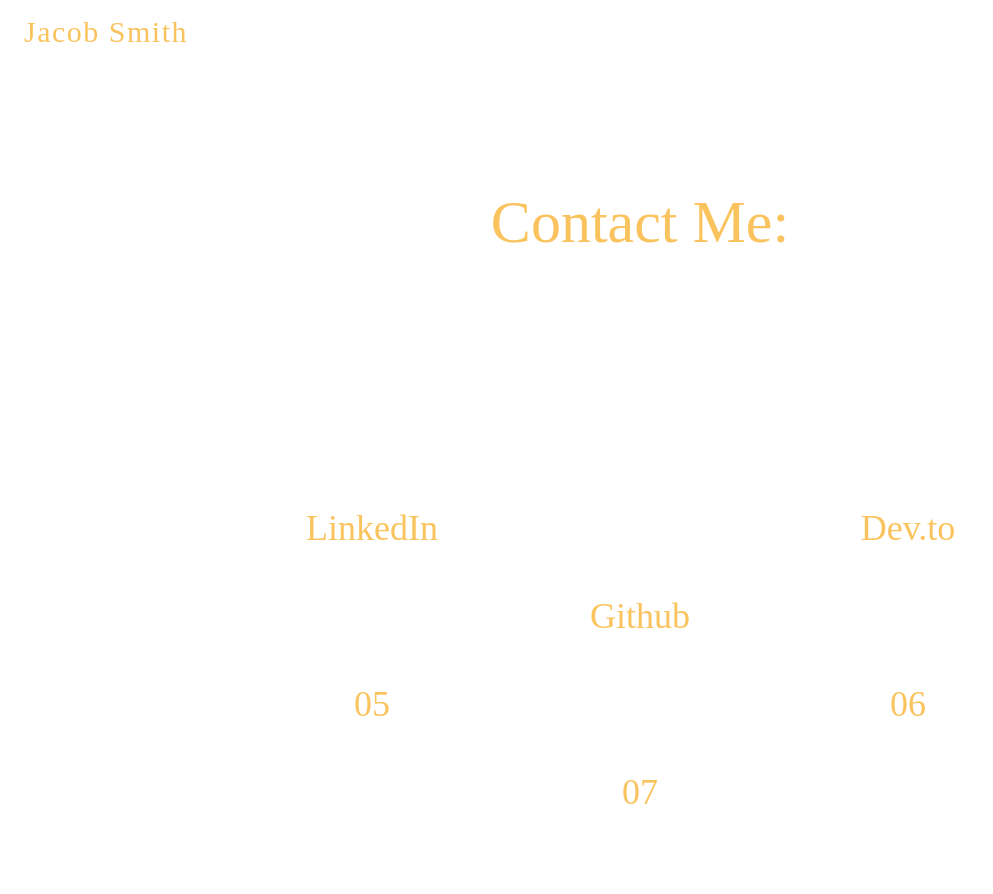
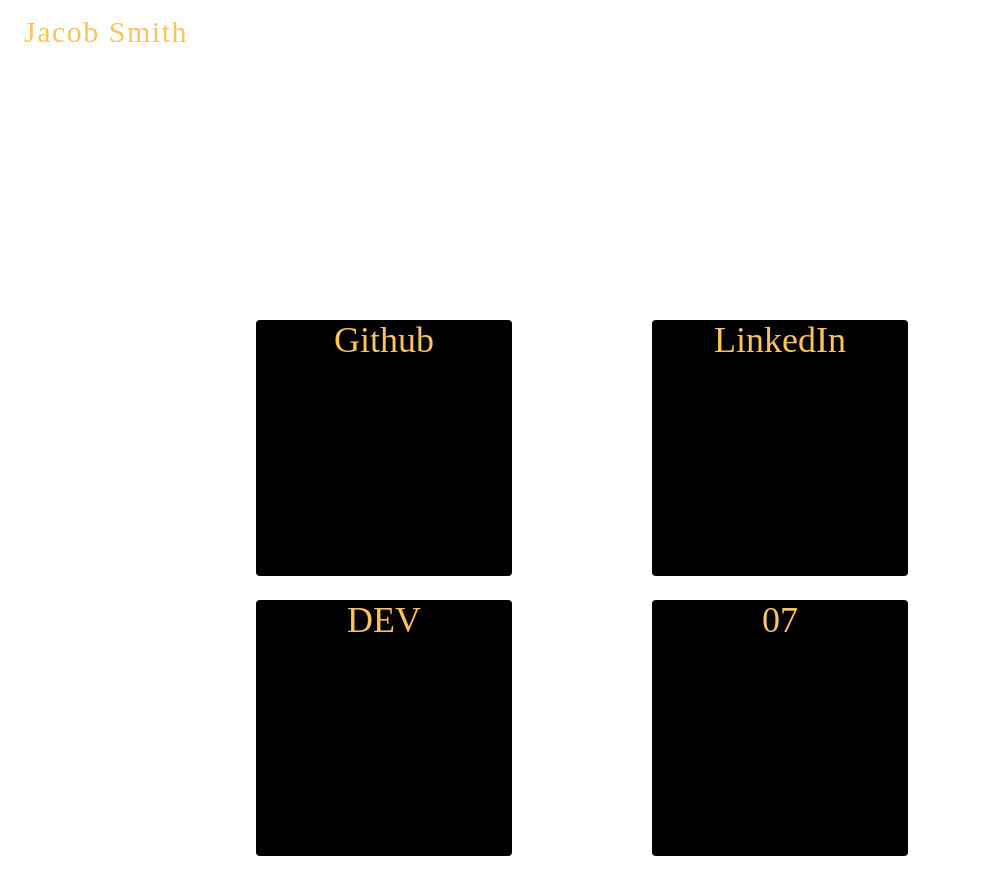
Before and after one commit to jacobsmith95/Personal-Website, a Next.js app in the folder personal-website/: page /contact in a window 1280 px wide. Shown: the top 894 px of the page, without its empty margins (0-993 px from the left). Built offline with nearby package versions, Linux system fonts and the light colour scheme; a web font is replaced by a local one.

Commit message:
continued contact page

```diff
--- a/personal-website/src/app/contact/page.tsx
+++ b/personal-website/src/app/contact/page.tsx
@@ -1,16 +1,11 @@
 export default function Home() {
   return (
     <div className="font-[Savate]">
-        <h1 className="text-6xl text-center pt-32">
-            Contact Me:
-        </h1>
-        <div className="grid grid-cols-2 gap-12 p-32 pt-64 text-center text-4xl justify-center">
-            <a target="_blank" href="https://www.linkedin.com/in/jacob-smith-53233279" className="" rel="noopener noreferrer">LinkedIn</a>
-            <a target="_blank" href="https://dev.to/jacobsmith95" className="" rel="noopener noreferrer">Dev.to</a>
-            <a target="_blank" href="https://github.com/jacobsmith95" className="col-span-2" rel="noopener noreferrer">Github</a>
-            <div className="">05</div>
-            <div className="">06</div>
-            <div className="col-span-2">07</div>
+        <div className="grid grid-cols-2 gap-6 m-64 text-center text-4xl justify-center">
+            <a target="_blank" href="https://github.com/jacobsmith95" className="size-64 bg-black rounded" rel="noopener noreferrer">Github</a>
+            <a target="_blank" href="https://www.linkedin.com/in/jacob-smith-53233279" className="size-64 bg-black rounded" rel="noopener noreferrer">LinkedIn</a>
+            <a target="_blank" href="https://dev.to/jacobsmith95" className="size-64 bg-black rounded" rel="noopener noreferrer">DEV</a>
+            <div className="size-64 bg-black rounded">07</div>
         </div>
     </div>
   );
```
